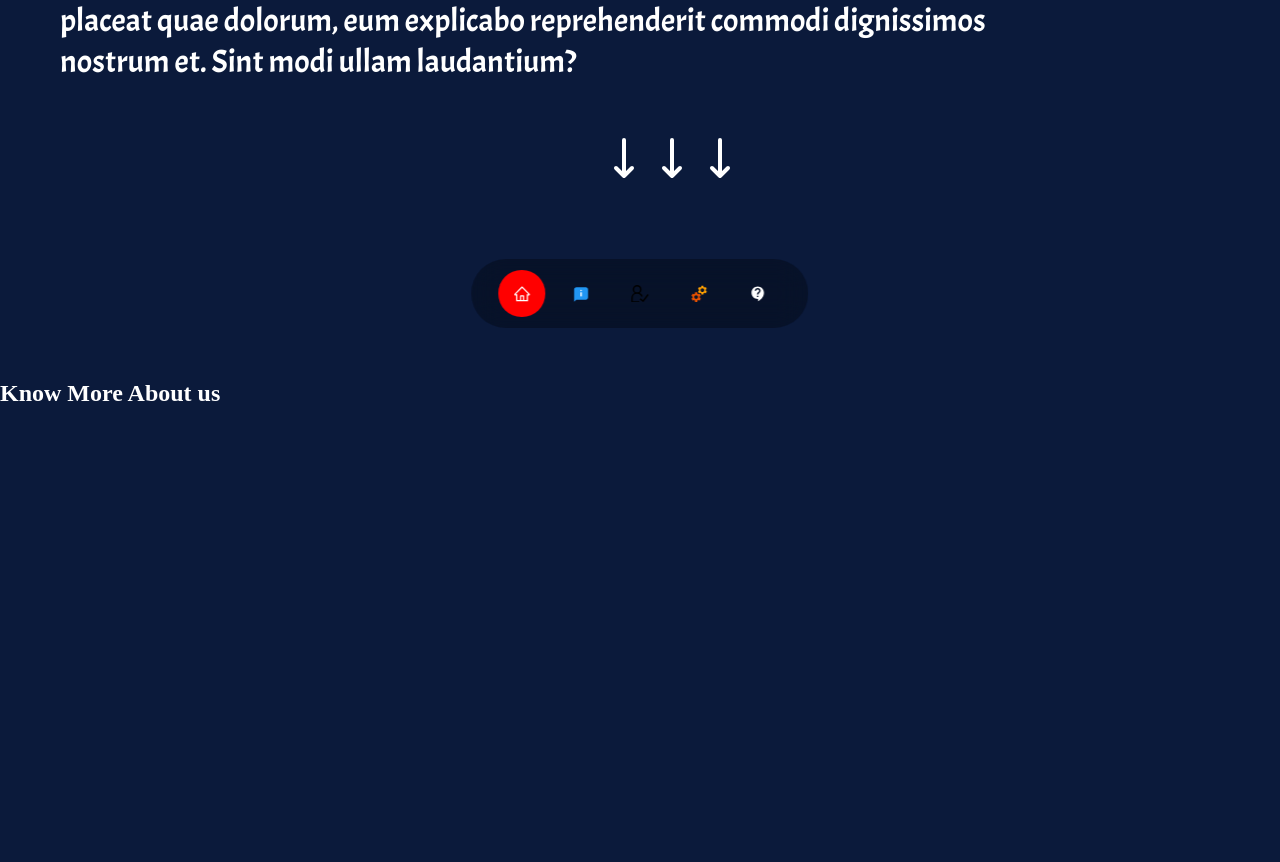
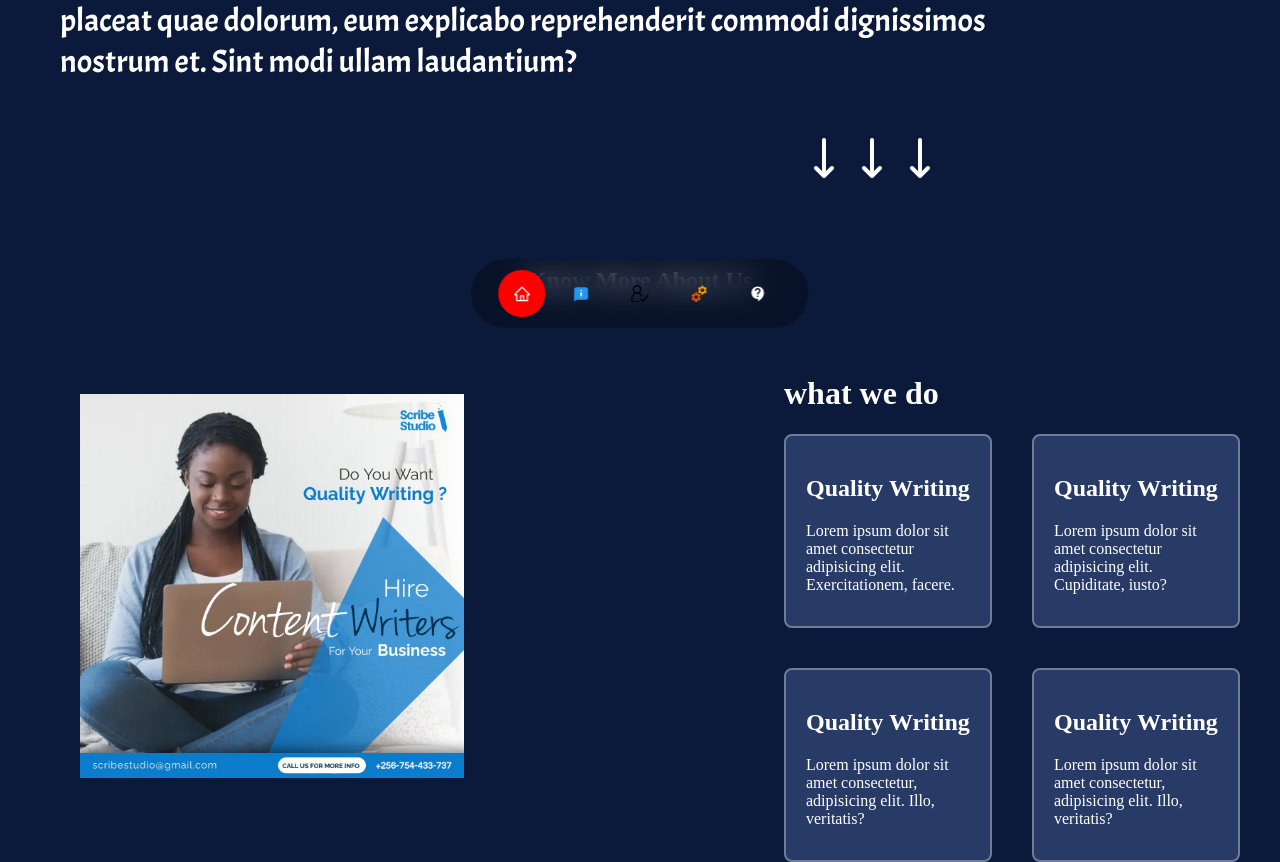
Before and after one commit to Domains18/expressa-frontend, a React (Create React App) app: page / in a window 1280 px wide. Shown: the part 440-1302 px from the top of the page. Before the commit the page ends 867 px from the top, so only its background shows below. Built offline with nearby package versions, Linux system fonts and the light colour scheme.

Commit message:
comiit: app, image, header and about

```diff
--- a/src/App.css
+++ b/src/App.css
@@ -7,3 +7,6 @@ body{
   box-sizing: border-box;
   background: #0b1a3b;
 }
+html{
+  scroll-behavior: smooth;
+}
--- a/src/components/About/About.css
+++ b/src/components/About/About.css
@@ -0,0 +1,42 @@
+.title-container{
+    display: flex;
+    justify-content: center;
+}
+
+.about-us {
+    width: 100%;
+    display: flex;
+    gap: 15rem;
+}
+.about-us img{
+    width: 30%;
+    height: 30%;
+    background-size: contain;
+    padding: 80px;
+}
+.content-about{
+    padding-top: 40px;
+}
+.gallery{
+    display: grid;
+    padding-right: 40px;
+    grid-template-columns: repeat(2, 1fr);
+    gap: 40px;
+}
+article{
+    padding: 20px;
+    width: auto;
+    height: 150px;
+    background: #273b66;
+    border: 2px #6f7c99 solid;
+    border-radius: 8px;
+}
+article:hover{
+    background: transparent;
+}
+
+/*======================================= Media screen=================================================*/
+
+@media screen and (max-width: 600px) {
+
+}
--- a/src/components/About/About.jsx
+++ b/src/components/About/About.jsx
@@ -1,11 +1,46 @@
 import React from 'react'
-
+import image from '../../Assets/img.jpeg'
+import './About.css'
 const About = () => {
   return (
-    <div id='About'>
+    <div id='about'>
         <div className="title-container">
-            <h2>Know More About us</h2>
+            <div>
+              <h2>Know More About Us</h2>
+            </div>
         </div>
+        <div className="about-us">
+            <img src={image} alt="" />
+            <div className="content-about">
+              <h1>what we do</h1>
+              <div className="gallery">
+                <article>
+                  <div className="title">
+                    <h2>Quality Writing</h2>
+                    Lorem ipsum dolor sit amet consectetur adipisicing elit. Exercitationem, facere.
+                  </div>
+                </article>
+                <article>
+                  <div className="title">
+                    <h2>Quality Writing</h2>
+                    <p>Lorem ipsum dolor sit amet consectetur adipisicing elit. Cupiditate, iusto?</p>
+                  </div>
+                </article>
+                <article>
+                  <div className="title">
+                    <h2>Quality Writing</h2>
+                    <p>Lorem ipsum dolor sit amet consectetur, adipisicing elit. Illo, veritatis?</p>
+                  </div>
+                </article>
+                <article>
+                  <div className="title">
+                    <h2>Quality Writing</h2>
+                    <p>Lorem ipsum dolor sit amet consectetur, adipisicing elit. Illo, veritatis?</p>
+                  </div>
+                </article>
+              </div>
+            </div>
+          </div>
     </div>
   )
 }
--- a/src/components/Header/Header.css
+++ b/src/components/Header/Header.css
@@ -1,6 +1,5 @@
 .header{
     font-family: 'Acme', sans-serif;
-    height: 100vh;
 }
 .header-txt{
     display: flex;
@@ -23,7 +22,8 @@
     margin: auto;
 }
 .arrows{
-    padding-left: 600px;
+    padding-left: 800px;
+    padding-bottom: 50px;
     font-size: 3rem;
 }
 .arrows:hover{
```
Also changed, not shown: src/Assets/img.jpeg (added).
